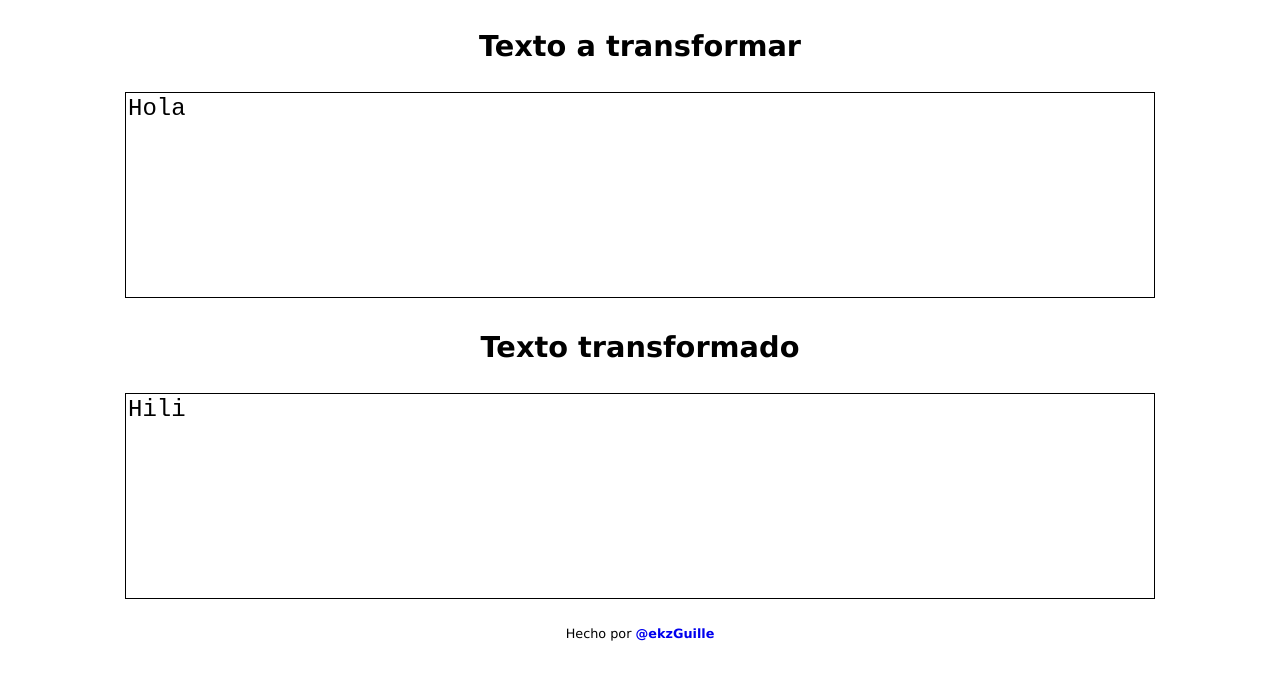
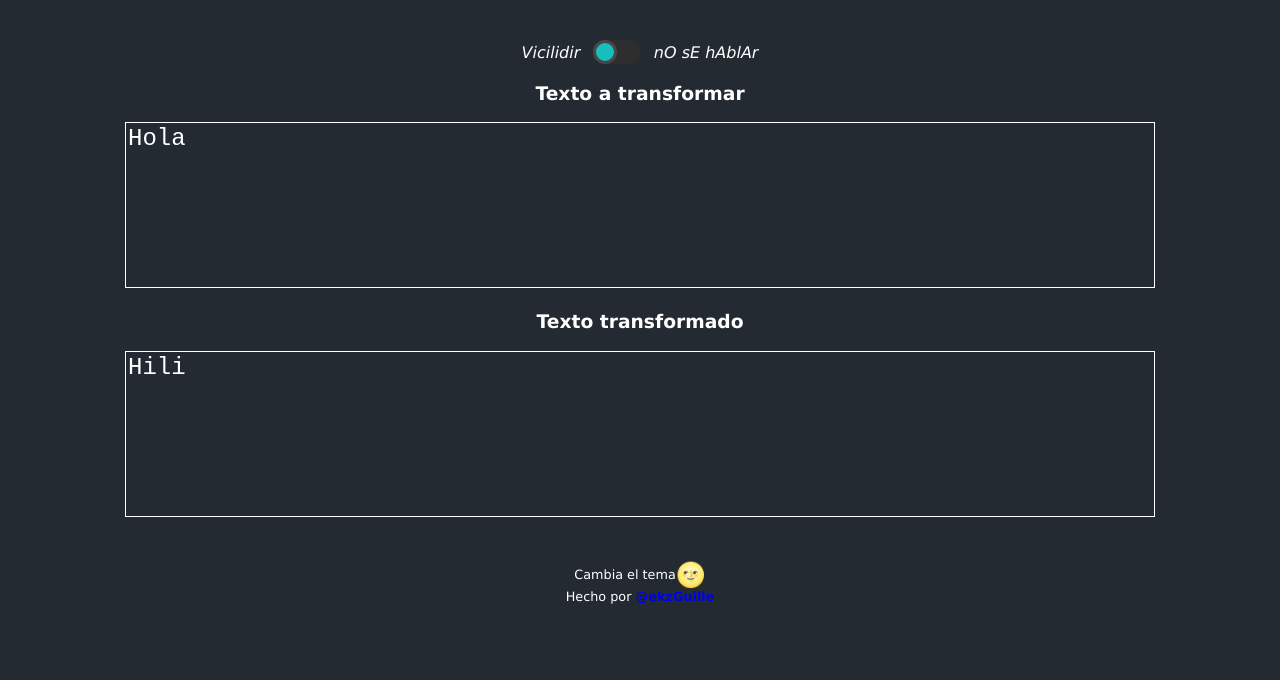
Before and after one commit to ekzGuille/vicilidir, a plain HTML site: page index.html in a window 1280 px wide. Drawn offline with Linux system fonts and the light colour scheme.

Commit message:
CHANGELOG * theme changer * purpose switch

```diff
--- a/index.html
+++ b/index.html
@@ -12,6 +12,13 @@
 
   <body>
     <div id="app">
+      <div id="selector">
+        <span id="vicilidir" class="span-selector">Vicilidir</span>
+        <div id="switch" class="toggle">
+          <div class="toggle-thumb"></div>
+        </div>
+        <span id="0iq" class="span-selector">nO sE hAblAr</span>
+      </div>
       <div id="t1">
         <h3>Texto a transformar</h3>
         <textarea id="inputText">Hola</textarea>
@@ -21,7 +28,9 @@
         <textarea readonly id="outputText">Hili</textarea>
       </div>
       <div id="creditos">
-        <span>Hecho por <a href="https://github.com/ekzGuille/vicilidir" target="_blank" rel="noopener">@ekzGuille</a></span>
+        <div id="theme-changer"><span>Cambia el tema</span><span id="emoji">🌝</span></div>
+        <span>Hecho por <a href="https://github.com/ekzGuille/vicilidir" target="_blank"
+            rel="noopener">@ekzGuille</a></span>
       </div>
     </div>
   </body>
--- a/index.js
+++ b/index.js
@@ -1,13 +1,114 @@
+const defaultTheme = {
+  '--bg-color': '#232a31',
+  '--text-color': '#FFF',
+  '--check-left-color': '#17bebb',
+  '--check-right-color': '#57bc59',
+  '--check-btn-bg-color': '#474747',
+  '--check-bg-color': '#2e2e2e'
+};
+
+const lightTheme = {
+  '--bg-color': '#ebebeb',
+  '--text-color': '#22181c',
+  '--check-left-color': '#deb841',
+  '--check-right-color': '#aa4465',
+  '--check-btn-bg-color': '#645853',
+  '--check-bg-color': '#241909'
+};
+
+const darkTheme = {
+  ...defaultTheme
+};
+
+const lightOn = {
+  emoji: '🌝',
+  charcode: 'U+1F31D'
+};
+const lightOff = {
+  emoji: '🌚',
+  charcode: 'U+1F31A'
+};
+
+const emoji = document.getElementById('emoji');
+
+const setTheme = theme => {
+  Object.entries(theme).forEach(([key, value]) => {
+    document.documentElement.style.setProperty(key, value);
+  });
+  // if (emoji.innerText.codePointAt(0) === lightOff.emoji.codePointAt(0)) {
+  // } else {
+  // }
+  // console.log(emoji.innerText);
+};
+
+/*
+ value: 0 -> left
+ value: 1 -> right
+ */
+let data = {
+  switchValue: 0,
+  theme: 'dark'
+};
+Object.freeze(data);
+
+(() => {
+  data = {
+    ...JSON.parse(localStorage.getItem('data'))
+  };
+
+  if (data.theme) {
+    if (data.theme === 'light') {
+      setTheme(lightTheme);
+      emoji.innerText = lightOff.emoji;
+      // TODO: add switch condition
+    } else {
+      setTheme(darkTheme);
+      emoji.innerText = lightOn.emoji;
+      // TODO: add switch condition
+    }
+  } else {
+    setTheme(defaultTheme);
+  }
+})();
+
+const themeChanger = document.getElementById('theme-changer');
+themeChanger.addEventListener('click', () => {
+  if (emoji.innerText.codePointAt(0) === lightOff.emoji.codePointAt(0)) {
+    // set dark theme
+    setTheme(darkTheme);
+    emoji.innerText = lightOn.emoji;
+    data.theme = 'dark';
+  } else {
+    // set light theme
+    setTheme(lightTheme);
+    emoji.innerText = lightOff.emoji;
+    data.theme = 'light';
+  }
+  localStorage.setItem('data', JSON.stringify(data));
+});
+
+const switcher = document.getElementById('switch');
+switcher.addEventListener('click', () => {
+  if (switcher.classList.contains('toggle-checked')) {
+    // izda
+    switcher.classList.remove('toggle-checked');
+  } else {
+    // dcha
+    switcher.classList.add('toggle-checked');
+  }
+  console.log('CHANGE');
+});
+
 const input = document.getElementById('inputText');
 const outputText = document.getElementById('outputText');
 outputText.addEventListener('click', () => {
   outputText.select();
-  document.execCommand("copy");
-  alert("Texto copiado al portapapeles");
-})
+  document.execCommand('copy');
+  alert(`El texto '${outputText.value}' se ha copiado al portapapeles.`);
+});
 
 let inputText = input.value;
 input.addEventListener('keyup', () => {
   inputText = input.value;
-  outputText.value = inputText.normalize("NFD").replace(/[\u0300-\u036f]/g, "").replace(/a|e|i|o|u/gi, 'i');
-})
+  outputText.value = inputText.normalize('NFD').replace(/[\u0300-\u036f]/g, '').replace(/a|e|i|o|u/gi, 'i');
+});
--- a/style.css
+++ b/style.css
@@ -1,26 +1,88 @@
+:root {
+  /* --bg-color: #232a31;
+  --text-color: #FFF;
+  --check-left-color: #17bebb;
+  --check-right-color: #57bc59;
+  --check-btn-bg-color: #474747;
+  --check-bg-color: #2e2e2e; */
+  /* --bg-color: #ebebeb; */
+  /* --text-color: #22181c; */
+  /* --check-left-color: #deb841; */
+  /* --check-right-color: #aa4465; */
+  /* --check-btn-bg-color: #645853; */
+  /* --check-bg-color: #241909; */
+}
+
 body {
-  font-family: 'Lucida Sans', 'Lucida Sans Regular', 'Lucida Grande',
-    'Lucida Sans Unicode', Geneva, Verdana, sans-serif;
-  margin: 0;
+  font-family: "Lucida Sans", "Lucida Sans Regular", "Lucida Grande",
+    "Lucida Sans Unicode", Geneva, Verdana, sans-serif;
+  margin: 0 auto;
   padding: 0;
+  width: 100vw;
+  height: 95vh;
+  background-color: var(--bg-color);
+  color: var(--text-color);
 }
 
 #app {
-  margin: 0 auto;
+  margin: 5vh 0 0 0;
   text-align: center;
+  display: flex;
+  flex-direction: column;
 }
 
-h3 {
-  font-size: 1.8em;
+/*
+Toggle button
+credits: https://github.com/CodingGarden/twitch-bot/blob/master/client/src/components/Toggle.vue
+*/
+
+.toggle {
+  --height: 24px;
+  width: calc(var(--height) * 2);
+  display: inline-block;
+  background: var(--check-bg-color);
+  border-radius: calc(var(--height) * 0.5);
+  cursor: pointer;
+  margin: 0 0.8em;
+}
+.toggle-thumb {
+  width: var(--height);
+  height: var(--height);
+  background: transparent;
+  box-sizing: border-box;
+  border: 3px solid var(--check-btn-bg-color);
+  border-radius: 50%;
+  background: var(--check-left-color);
+  transition: 150ms transform, 100ms background;
+}
+.toggle.toggle-checked .toggle-thumb {
+  border: 3px solid var(--check-btn-bg-color);
+  background: var(--check-right-color);
+  transform: translateX(var(--height));
+}
+
+div#selector {
+  display: flex;
+  align-items: center;
+  align-content: center;
+  justify-content: center;
+  flex-direction: row;
+}
+
+span.span-selector {
+  font-style: italic;
 }
 
 textarea {
-  font-family: 'Courier New', Courier, monospace;
+  font-family: "Courier New", Courier, monospace;
   width: 80%;
-  height: 25vh;
+  min-height: 10vh;
+  height: 20vh;
   resize: none;
   font-size: 1.5em;
-  border: 1px solid #000;
+  border: 1px solid var(--text-color);
+  color: var(--text-color);
+  background-color: var(--bg-color);
 }
 
 #outputText {
@@ -28,10 +90,15 @@ textarea {
 }
 
 #creditos {
-  margin-top: 20px;
-  display: inline-block;
-  text-align: center;
+  margin-top: 5vh;
+  display: flex;
+  align-items: center;
+  align-content: center;
+  justify-content: center;
+  flex-direction: row;
+  flex-direction: column;
 }
+
 
 #creditos span {
   font-size: 0.8em;
@@ -44,5 +111,23 @@ a {
 
 a:visited {
   font-weight: bold;
-  color: #000;
+  color: var(--text-color);
 }
+
+#theme-changer {
+  display: flex;
+  align-items: center;
+  align-content: center;
+  justify-content: center;
+  flex-direction: row;
+  color: var(--text);
+  cursor: pointer;
+}
+
+span#emoji {
+  font-size: 1.5em;
+}
+
+.bold {
+  font-weight: bold;
+}
```
